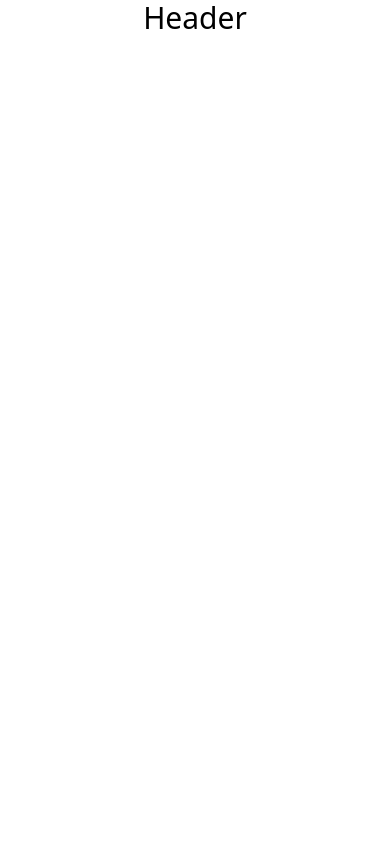
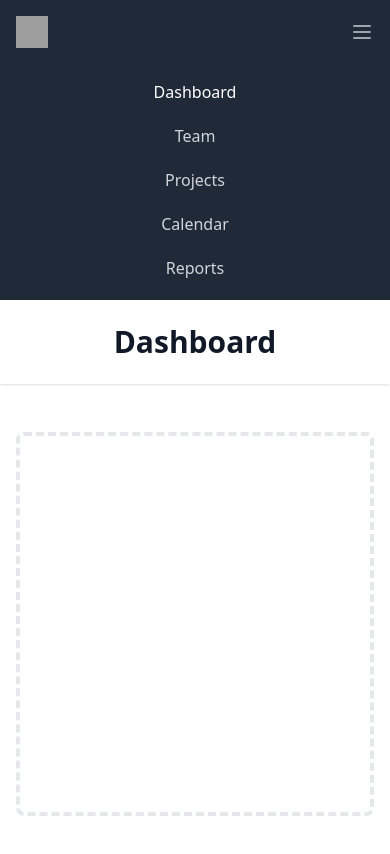
Before and after one commit to Md-RonyAhmed/product-reviews-website-react, a React (Create React App) app: page / in a window 390 px wide. Shown: the top 854 px of the page. Built offline with nearby package versions, Linux system fonts and the light colour scheme; grey boxes are pictures that could not be loaded.

Commit message:
headlessui added

```diff
--- a/package.json
+++ b/package.json
@@ -3,6 +3,7 @@
   "version": "0.1.0",
   "private": true,
   "dependencies": {
+    "@headlessui/react": "^1.5.0",
     "@testing-library/jest-dom": "^5.16.3",
     "@testing-library/react": "^12.1.4",
     "@testing-library/user-event": "^13.5.0",
--- a/src/components/Header/Header.jsx
+++ b/src/components/Header/Header.jsx
@@ -3,8 +3,156 @@
 const Header = () => {
    return (
       <div>
-         <h1 className='text-3xl'>Header</h1>
-      </div>
+      <nav className="bg-gray-800">
+        <div className="max-w-7xl mx-auto px-4 sm:px-6 lg:px-8">
+          <div className="flex items-center justify-between h-16">
+            <div className="flex items-center">
+              <div className="flex-shrink-0">
+                <img
+                  className="h-8 w-8"
+                  src="https://tailwindui.com/img/logos/workflow-mark-indigo-500.svg"
+                  alt="Workflow"
+                />
+              </div>
+              <div className="hidden md:block">
+                <div className="ml-10 flex items-baseline space-x-4">
+                  <a
+                    href="#"
+                    className=" hover:bg-gray-700 text-white px-3 py-2 rounded-md text-sm font-medium"
+                  >
+                    Dashboard
+                  </a>
+
+                  <a
+                    href="#"
+                    className="text-gray-300 hover:bg-gray-700 hover:text-white px-3 py-2 rounded-md text-sm font-medium"
+                  >
+                    Team
+                  </a>
+
+                  <a
+                    href="#"
+                    className="text-gray-300 hover:bg-gray-700 hover:text-white px-3 py-2 rounded-md text-sm font-medium"
+                  >
+                    Projects
+                  </a>
+
+                  <a
+                    href="#"
+                    className="text-gray-300 hover:bg-gray-700 hover:text-white px-3 py-2 rounded-md text-sm font-medium"
+                  >
+                    Calendar
+                  </a>
+
+                  <a
+                    href="#"
+                    className="text-gray-300 hover:bg-gray-700 hover:text-white px-3 py-2 rounded-md text-sm font-medium"
+                  >
+                    Reports
+                  </a>
+                </div>
+              </div>
+            </div>
+            <div className="-mr-2 flex md:hidden">
+              <button
+                type="button"
+                className="bg-gray-800 inline-flex items-center justify-center p-2 rounded-md text-gray-400 hover:text-white hover:bg-gray-700 focus:outline-none focus:ring-2 focus:ring-offset-2 focus:ring-offset-gray-800 focus:ring-white"
+                aria-controls="mobile-menu"
+                aria-expanded="false"
+              >
+                <span className="sr-only">Open main menu</span>
+
+                <svg
+                  className="block h-6 w-6"
+                  xmlns="http://www.w3.org/2000/svg"
+                  fill="none"
+                  viewBox="0 0 24 24"
+                  stroke="currentColor"
+                  aria-hidden="true"
+                >
+                  <path
+                    stroke-linecap="round"
+                    stroke-linejoin="round"
+                    stroke-width="2"
+                    d="M4 6h16M4 12h16M4 18h16"
+                  />
+                </svg>
+
+                <svg
+                  className="hidden h-6 w-6"
+                  xmlns="http://www.w3.org/2000/svg"
+                  fill="none"
+                  viewBox="0 0 24 24"
+                  stroke="currentColor"
+                  aria-hidden="true"
+                >
+                  <path
+                    stroke-linecap="round"
+                    stroke-linejoin="round"
+                    stroke-width="2"
+                    d="M6 18L18 6M6 6l12 12"
+                  />
+                </svg>
+              </button>
+            </div>
+          </div>
+        </div>
+
+        <div className="md:hidden" id="mobile-menu">
+          <div className="px-2 pt-2 pb-3 space-y-1 sm:px-3">
+            <a
+              href="#"
+              className="hover:bg-gray-700 text-white block px-3 py-2 rounded-md text-base font-medium"
+            >
+              Dashboard
+            </a>
+
+            <a
+              href="#"
+              className="text-gray-300 hover:bg-gray-700 hover:text-white block px-3 py-2 rounded-md text-base font-medium"
+            >
+              Team
+            </a>
+
+            <a
+              href="#"
+              className="text-gray-300 hover:bg-gray-700 hover:text-white block px-3 py-2 rounded-md text-base font-medium"
+            >
+              Projects
+            </a>
+
+            <a
+              href="#"
+              className="text-gray-300 hover:bg-gray-700 hover:text-white block px-3 py-2 rounded-md text-base font-medium"
+            >
+              Calendar
+            </a>
+
+            <a
+              href="#"
+              className="text-gray-300 hover:bg-gray-700 hover:text-white block px-3 py-2 rounded-md text-base font-medium"
+            >
+              Reports
+            </a>
+          </div>
+        </div>
+      </nav>
+
+      <header className="bg-white shadow">
+        <div className="max-w-7xl mx-auto py-6 px-4 sm:px-6 lg:px-8">
+          <h1 className="text-3xl font-bold text-gray-900">Dashboard</h1>
+        </div>
+      </header>
+      <main>
+        <div className="max-w-7xl mx-auto py-6 sm:px-6 lg:px-8">
+          {/* <!-- Replace with your content --> */}
+          <div className="px-4 py-6 sm:px-0">
+            <div className="border-4 border-dashed border-gray-200 rounded-lg h-96"></div>
+          </div>
+          {/* <!-- /End replace --> */}
+        </div>
+      </main>
+    </div>
    );
 };
 
--- a/src/index.js
+++ b/src/index.js
@@ -1,5 +1,4 @@
 import './index.css';
-import "flowbite";
 import React from 'react';
 import App from './App';
 import ReactDomClient from "react-dom/client";
```
Also changed, not shown: 1 other file (tests, documents, lock files or other folders).
